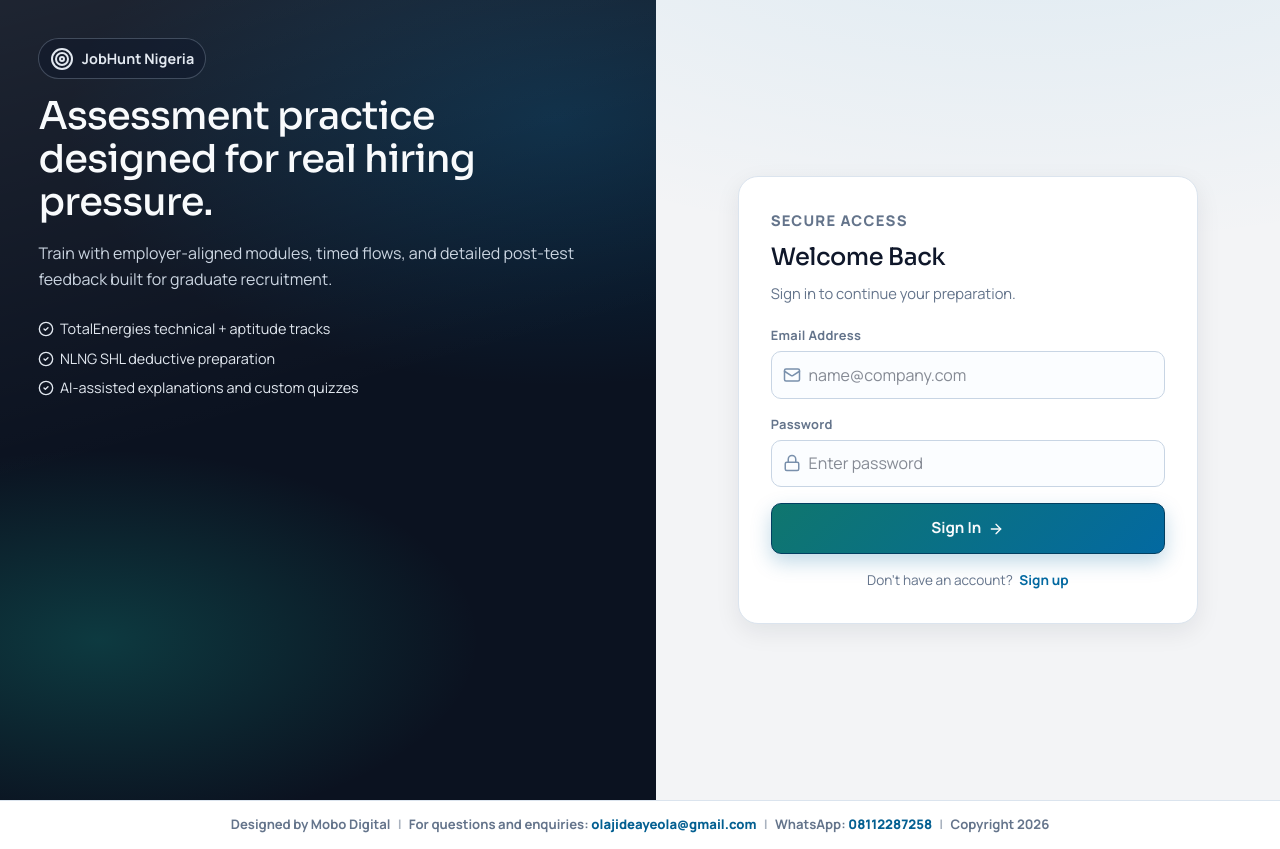
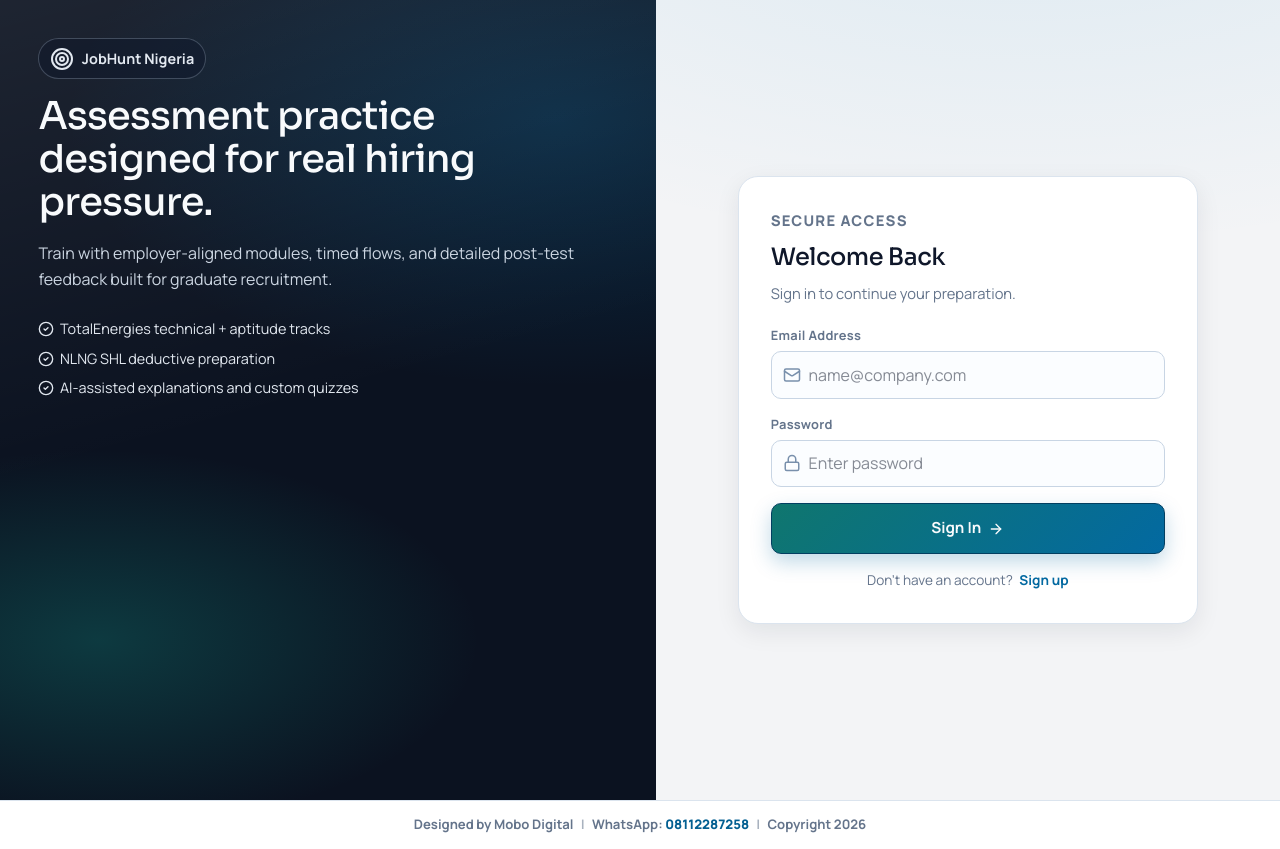
Before and after one commit to Jendoooo/job_hunt_nga, a React (Vite) app: page /login in a window 1280 px wide. Built offline with nearby package versions, Linux system fonts and the light colour scheme; no server answers.

Commit message:
Remove email from footer, keep WhatsApp only

```diff
--- a/src/components/SiteFooter.jsx
+++ b/src/components/SiteFooter.jsx
@@ -3,13 +3,6 @@ export default function SiteFooter() {
         <footer className="site-footer" role="contentinfo">
             <div className="site-footer__inner">
                 <span>Designed by Mobo Digital</span>
-                <span className="site-footer__dot" aria-hidden="true">|</span>
-                <span>
-                    For questions and enquiries:{' '}
-                    <a className="site-footer__link" href="mailto:olajideayeola@gmail.com">
-                        olajideayeola@gmail.com
-                    </a>
-                </span>
                 <span className="site-footer__dot" aria-hidden="true">|</span>
                 <span>
                     WhatsApp:{' '}
```
